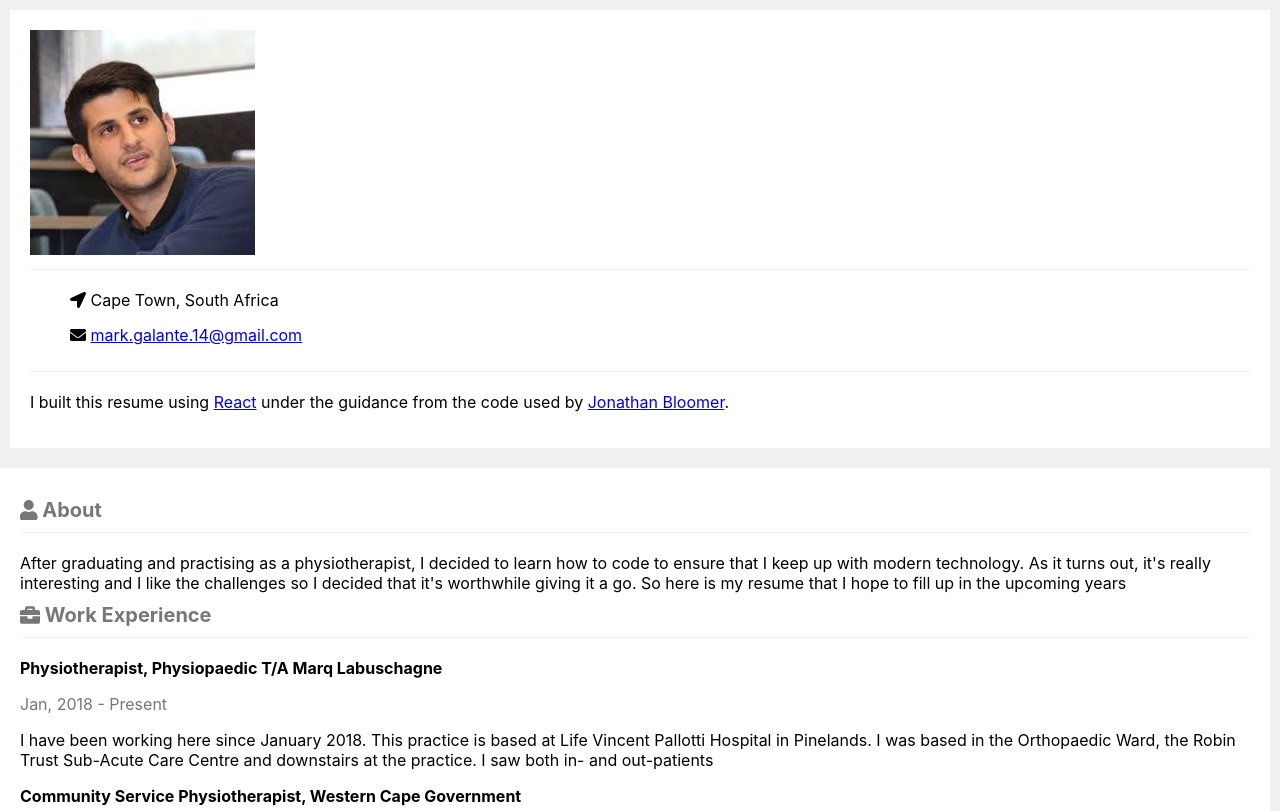
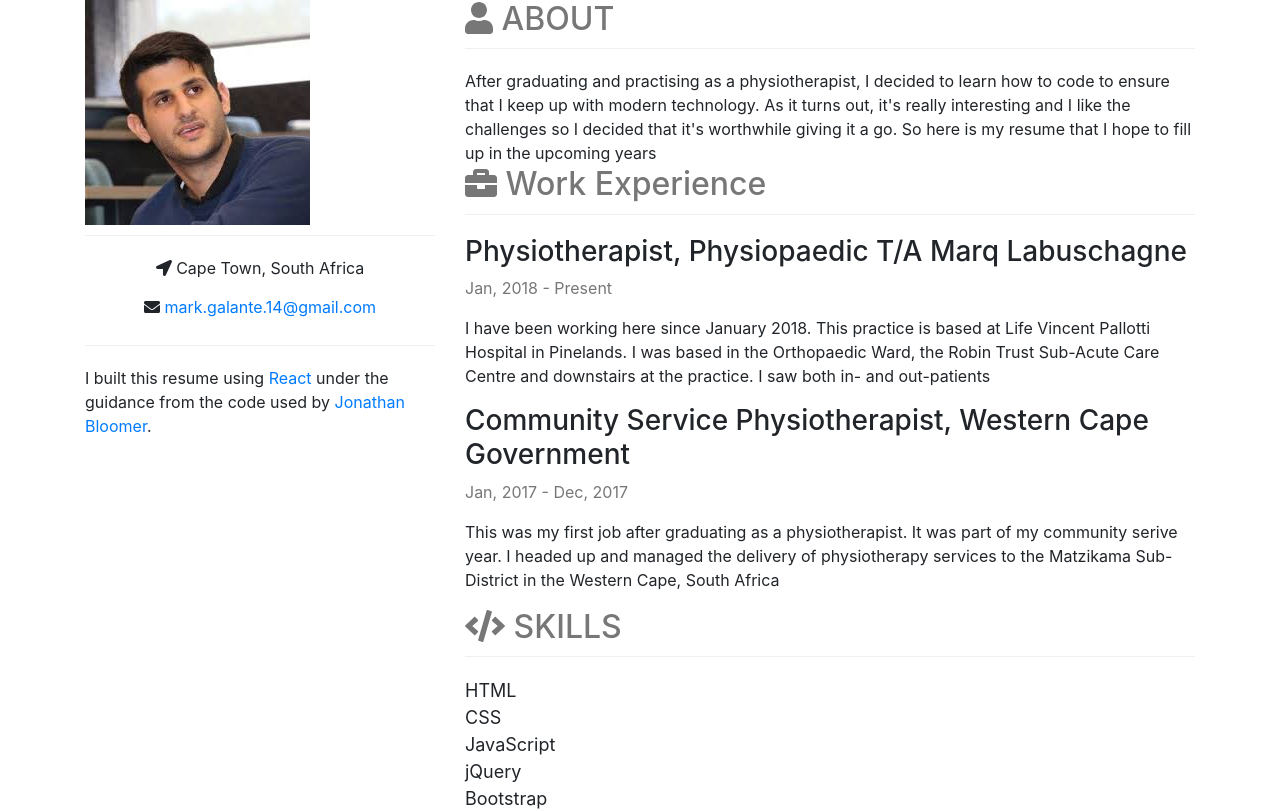
Before and after one commit to markgalante/portfolio, a React (Create React App) app in the folder myportfolio/: page / in a window 1280 px wide. Shown: the top 811 px of the page. Built offline with nearby package versions, Linux system fonts and the light colour scheme.

Commit message:
Added Bootstrap and FontAwesome

```diff
--- a/myportfolio/src/Components/App.js
+++ b/myportfolio/src/Components/App.js
@@ -5,8 +5,12 @@ import Education from './Education';
 import Work from './Work';
 import Skills from './Skills';
 import Profile from './Profile';
-import { library } from '@fortawesome/fontawesome-svg-core'
-import { fas } from '@fortawesome/free-solid-svg-icons'
+import 'bootstrap/dist/css/bootstrap.min.css';
+import Container from 'react-bootstrap/Container';
+import Row from 'react-bootstrap/Row';
+import Col from 'react-bootstrap/Col';
+import { library } from '@fortawesome/fontawesome-svg-core';
+import { fas } from '@fortawesome/free-solid-svg-icons';
 
 library.add(fas);
 
@@ -18,26 +22,26 @@ const App = props => {
   const educationData = props.jsonObj.education;
 
   return(
-    <div className="container">
-      <div className="row">
+    <Container>
+      <Row>
 
-        <aside className="col-md-4">
+        <Col md={4} className="profileOnApp">
           <div className="inner">
             <Profile profileData={profileData}/>
           </div>
-        </aside>
+        </Col>
 
-        <main className="col-md-8">
+        <Col md={8} className="infoOnApp">
           <div className="inner">
             <About aboutData={aboutData}/>
             <Work workData={workData}/>
             <Skills skillsData={skillsData}/>
             <Education educationData={educationData}/>
           </div>
-        </main>
+        </Col>
 
-      </div>
-    </div>
+      </Row>
+    </Container>
   )
 
 };
```
